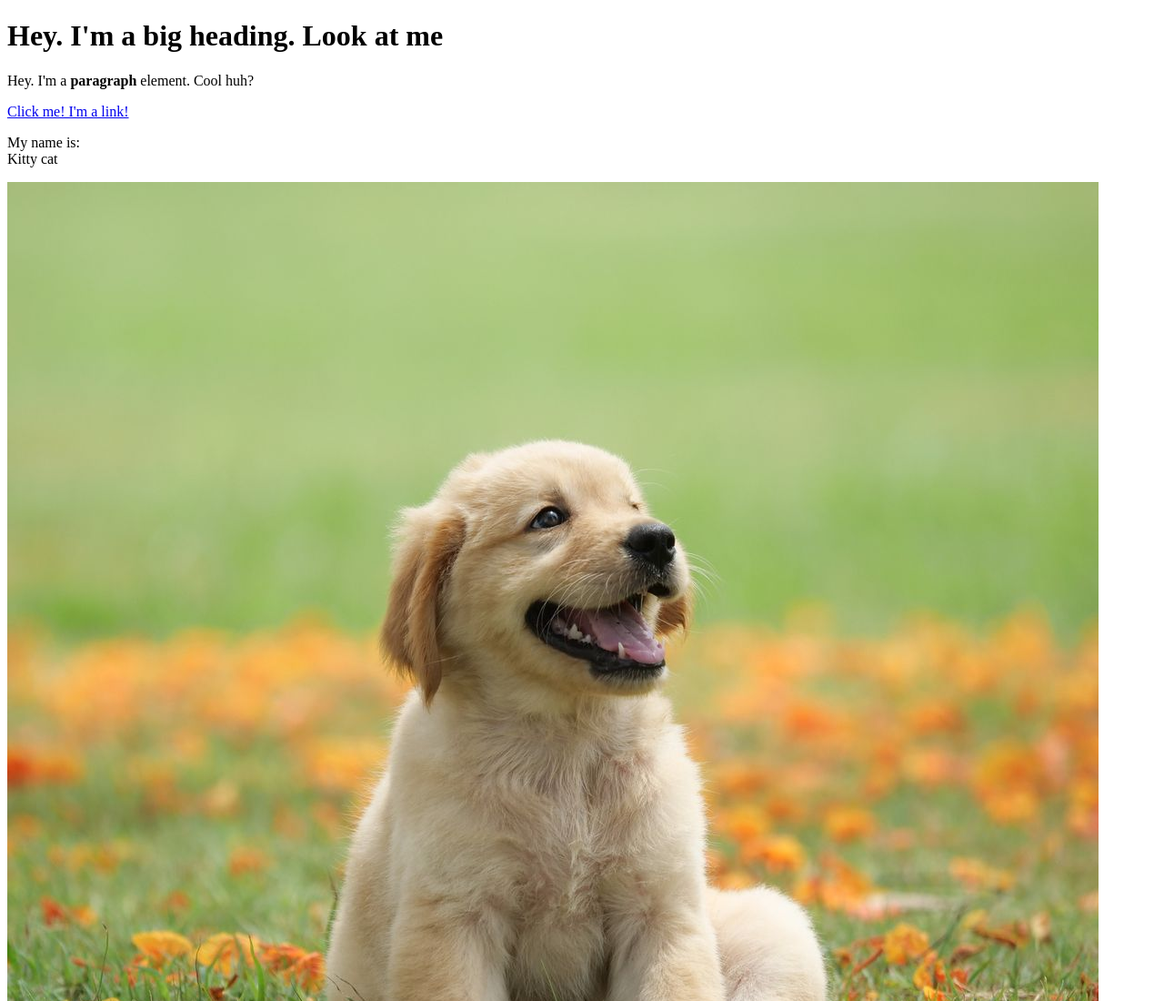
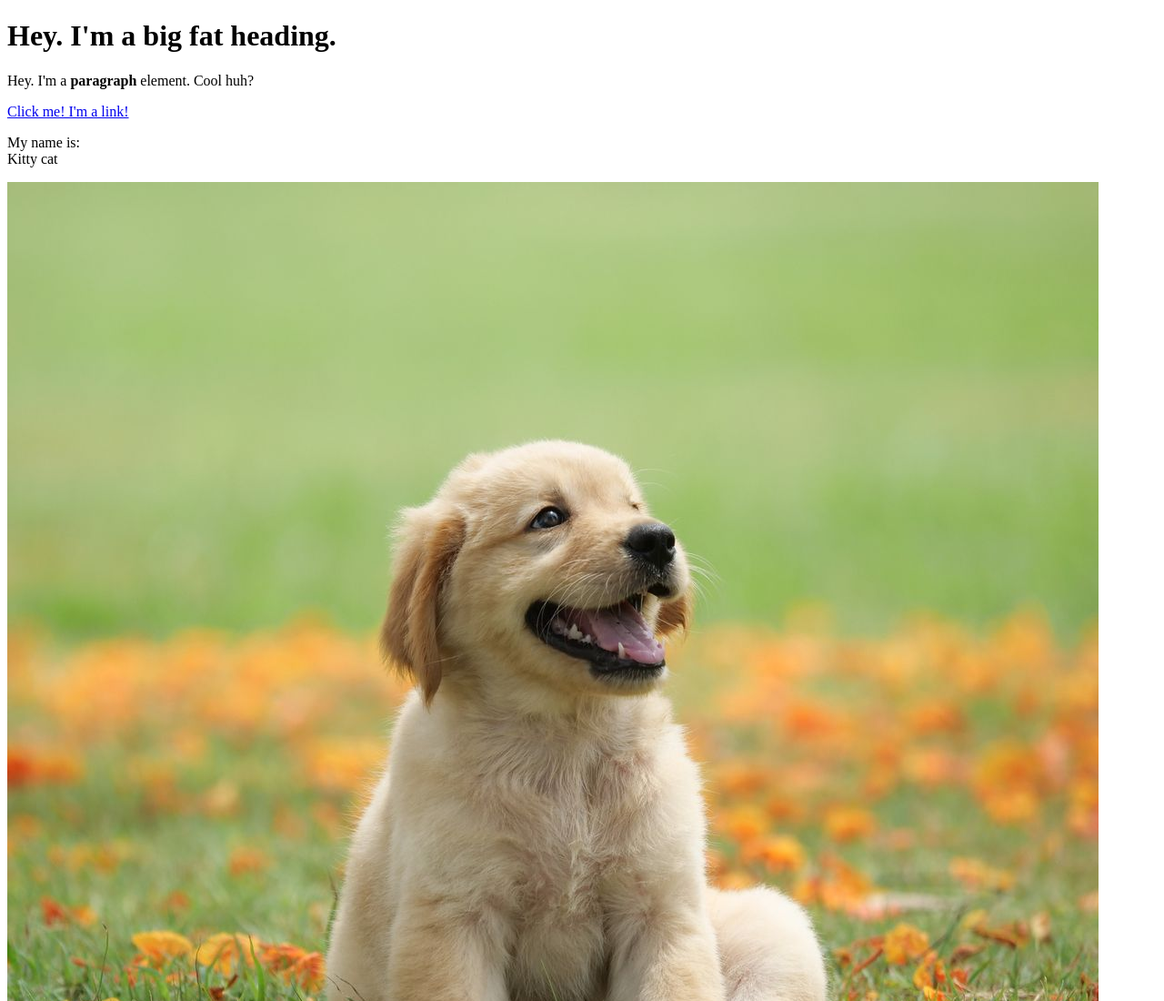
Before and after one commit to Vilenthium/cartoon-hero, a plain HTML site: page test.html in a window 1280 px wide. Shown: the top 1100 px of the page at 91% size. Drawn offline with Linux system fonts and the light colour scheme.

Commit message:
Update - Heading

```diff
--- a/test.html
+++ b/test.html
@@ -4,7 +4,7 @@
     <title> Kalos Estates</title>
 </head>
 <body>
-<h1>Hey. I'm a big heading. Look at me</h1>
+<h1>Hey. I'm a big fat heading.</h1>
 <p>Hey. I'm a <b>paragraph</b> element. Cool huh?</p>
 <a href="https://google.com" target="_blank" title="Let's go to Google">Click me! I'm a link!</a>
 <p>My name is:<br>
```
